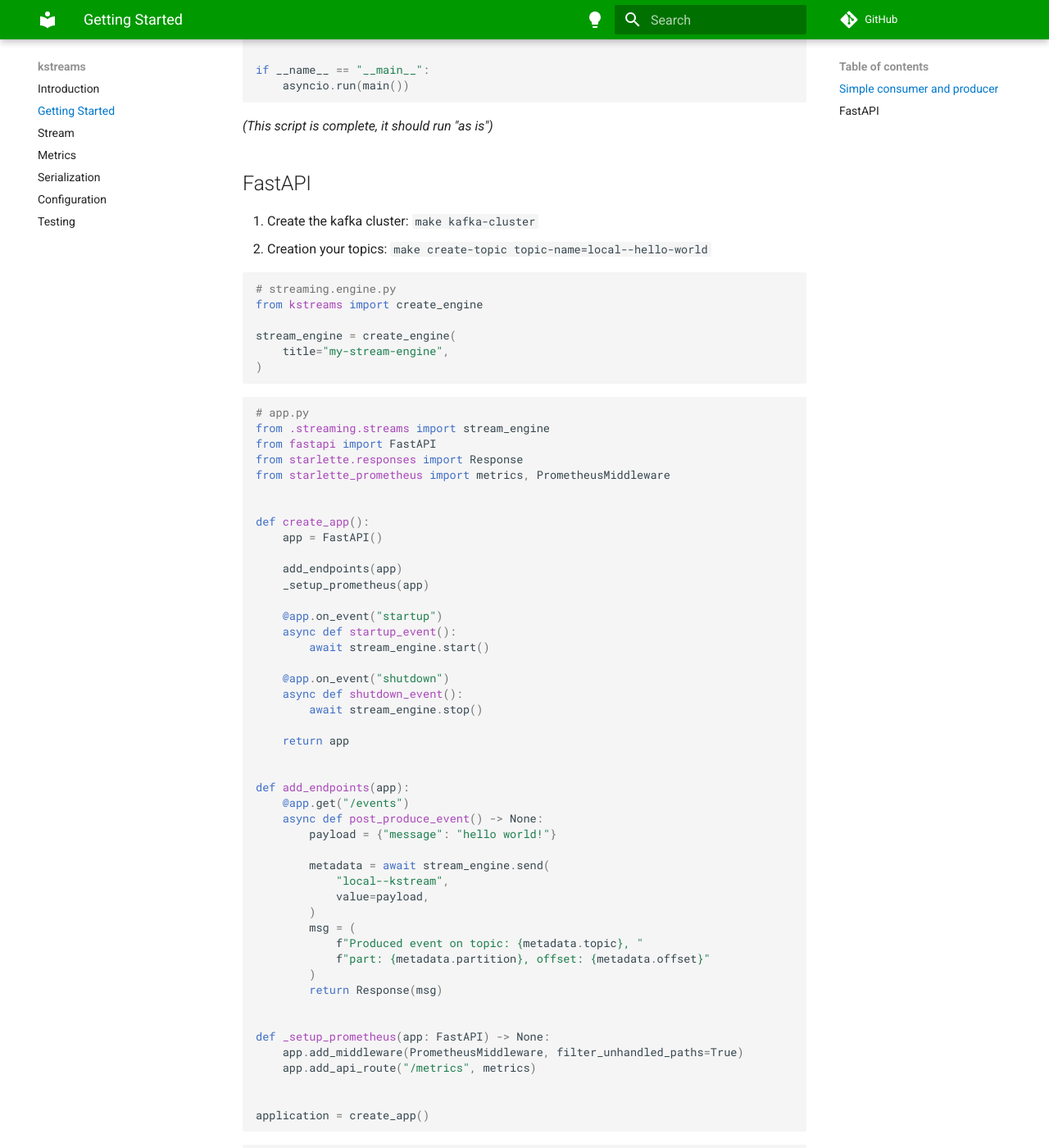
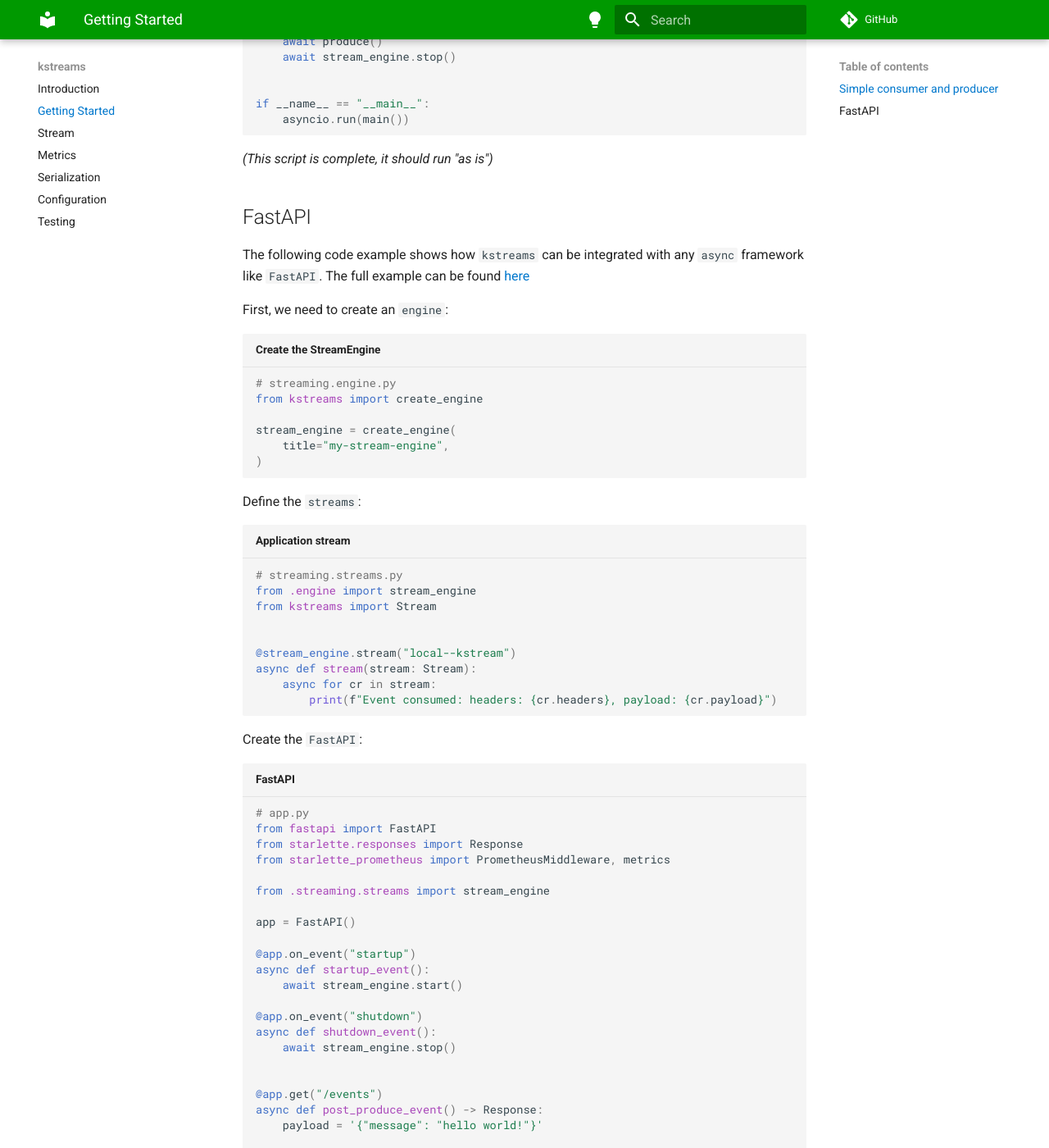
Before and after one commit to kpn/kstreams, an MkDocs documentation site: the page built from docs/getting_started.md, in a window 1280 px wide and 1400 px high, scrolled down 770 px. Shown: the whole window at 82% size. Built offline with MkDocs 1.6.1 and Material for MkDocs 9.7.7, drawn with Linux system fonts in a browser that asks for light colours; comment, search, counter and statistics services are not loaded; some of the changed text lies outside the part shown.

Commit message:
build: fastapi example fixed (#30)
Co-authored-by: Marcos Schroh <marcos.schroh@kpn.com>

````diff
--- a/docs/getting_started.md
+++ b/docs/getting_started.md
@@ -1,8 +1,8 @@
-You can starting using `kstreams` with simple `producers` and `consumers` and/or integrated it with any `async` framework  like `FastAPI`
+You can starting using `kstreams` with simple `producers` and `consumers` and/or integrated it with any `async` framework like `FastAPI`
 
 ## Simple consumer and producer
 
-```python
+```python title="Simple use case"
 import asyncio
 from kstreams import create_engine, Stream
 
@@ -38,10 +38,12 @@
 
 ## FastAPI
 
-1. Create the kafka cluster: `make kafka-cluster`
-2. Creation your topics: `make create-topic topic-name=local--hello-world`
+The following code example shows how `kstreams` can be integrated with any `async` framework like `FastAPI`. The full example can be found [here](https://github.com/kpn/kstreams/tree/master/examples/fastapi-example)
 
-```python
+
+First, we need to create an `engine`:
+
+```python title="Create the StreamEngine"
 # streaming.engine.py
 from kstreams import create_engine
 
@@ -50,56 +52,9 @@
 )
 ```
 
-```python
-# app.py
-from .streaming.streams import stream_engine
-from fastapi import FastAPI
-from starlette.responses import Response
-from starlette_prometheus import metrics, PrometheusMiddleware
+Define the `streams`:
 
-
-def create_app():
-    app = FastAPI()
-
-    add_endpoints(app)
-    _setup_prometheus(app)
-
-    @app.on_event("startup")
-    async def startup_event():
-        await stream_engine.start()
-
-    @app.on_event("shutdown")
-    async def shutdown_event():
-        await stream_engine.stop()
-
-    return app
-
-
-def add_endpoints(app):
-    @app.get("/events")
-    async def post_produce_event() -> None:
-        payload = {"message": "hello world!"}
-
-        metadata = await stream_engine.send(
-            "local--kstream",
-            value=payload,
-        )
-        msg = (
-            f"Produced event on topic: {metadata.topic}, "
-            f"part: {metadata.partition}, offset: {metadata.offset}"
-        )
-        return Response(msg)
-
-
-def _setup_prometheus(app: FastAPI) -> None:
-    app.add_middleware(PrometheusMiddleware, filter_unhandled_paths=True)
-    app.add_api_route("/metrics", metrics)
-
-
-application = create_app()
-```
-
-```python
+```python title="Application stream"
 # streaming.streams.py
 from .engine import stream_engine
 from kstreams import Stream
@@ -107,7 +62,47 @@
 
 @stream_engine.stream("local--kstream")
 async def stream(stream: Stream):
-    print("consuming.....")
     async for cr in stream:
         print(f"Event consumed: headers: {cr.headers}, payload: {cr.payload}")
 ```
+
+Create the `FastAPI`:
+
+```python title="FastAPI"
+# app.py
+from fastapi import FastAPI
+from starlette.responses import Response
+from starlette_prometheus import PrometheusMiddleware, metrics
+
+from .streaming.streams import stream_engine
+
+app = FastAPI()
+
+@app.on_event("startup")
+async def startup_event():
+    await stream_engine.start()
+
+@app.on_event("shutdown")
+async def shutdown_event():
+    await stream_engine.stop()
+
+
+@app.get("/events")
+async def post_produce_event() -> Response:
+    payload = '{"message": "hello world!"}'
+
+    metadata = await stream_engine.send(
+        "local--kstream",
+        value=payload.encode(),
+    )
+    msg = (
+        f"Produced event on topic: {metadata.topic}, "
+        f"part: {metadata.partition}, offset: {metadata.offset}"
+    )
+
+    return Response(msg)
+
+
+app.add_middleware(PrometheusMiddleware, filter_unhandled_paths=True)
+app.add_api_route("/metrics", metrics)
+```
````
Also changed, not shown: examples/fastapi-example/README.md (added, +43 -0 lines), examples/fastapi_example/README.md (deleted, +0 -30 lines), 13 other files.
